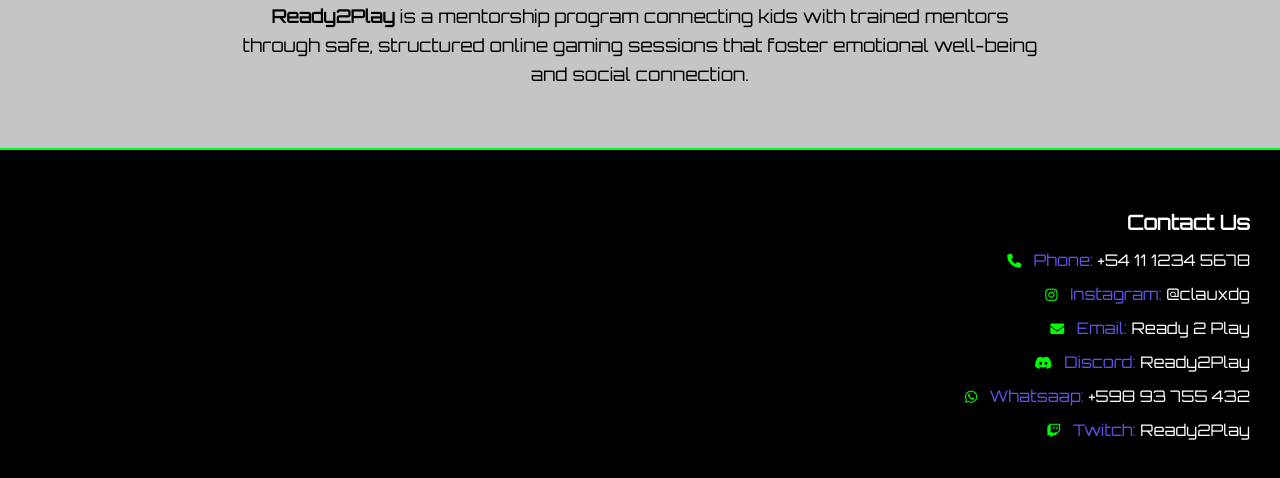
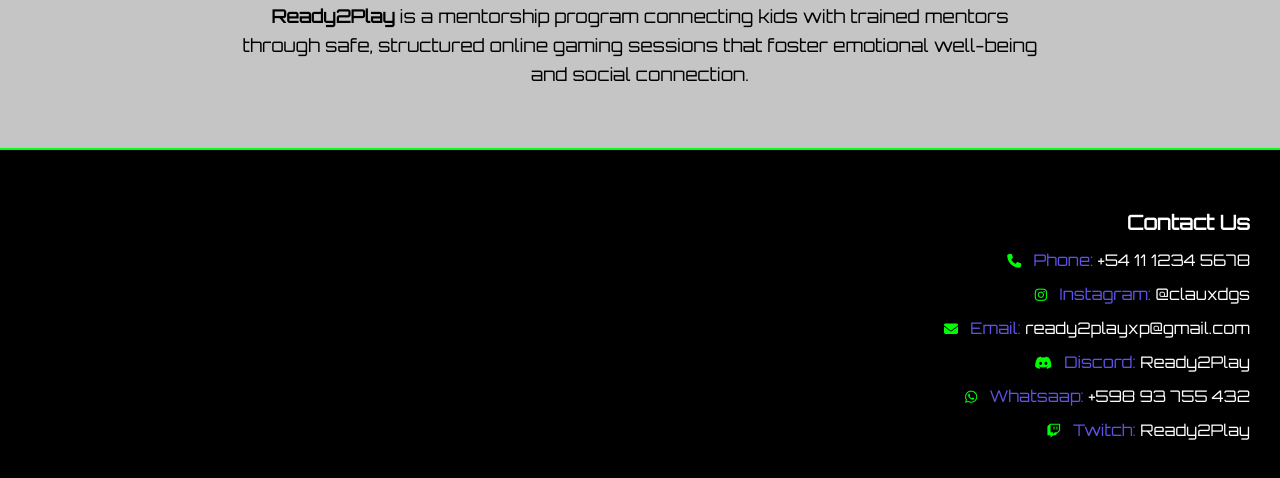
Before and after one commit to clauxdgs/r2p, a plain HTML site: page index.html in a window 1280 px wide. Shown: the part 1001-1479 px from the top of the page. Drawn offline with Linux system fonts and the light colour scheme.

Commit message:
Update index.html
update mail and instagram

```diff
--- a/index.html
+++ b/index.html
@@ -82,8 +82,8 @@
                          5678</a></span>
           </p>
           <p><i class="fab fa-instagram"></i> Instagram: <a href="https://instagram.com/clauxdgs"
-                    target="_blank">@clauxdg</a></p>
-          <p><i class="fas fa-envelope"></i> Email: <a href="mailto:ready2play@gmail.com"> Ready 2 Play</a></p>
+                    target="_blank">@clauxdgs</a></p>
+          <p><i class="fas fa-envelope"></i> Email: <a href="mailto:ready2playxp@gmail.com"> ready2playxp@gmail.com</a></p>
           <p><i class="fab fa-discord"></i> Discord: <a href="https://discord.gg/XzBv9Q92"
                     target="_blank">Ready2Play</a></p>
           <p><i class="fab fa-whatsapp"></i> Whatsaap: <a href="https://wa.me/59893755432" target="_blank">+598 93 755
```
